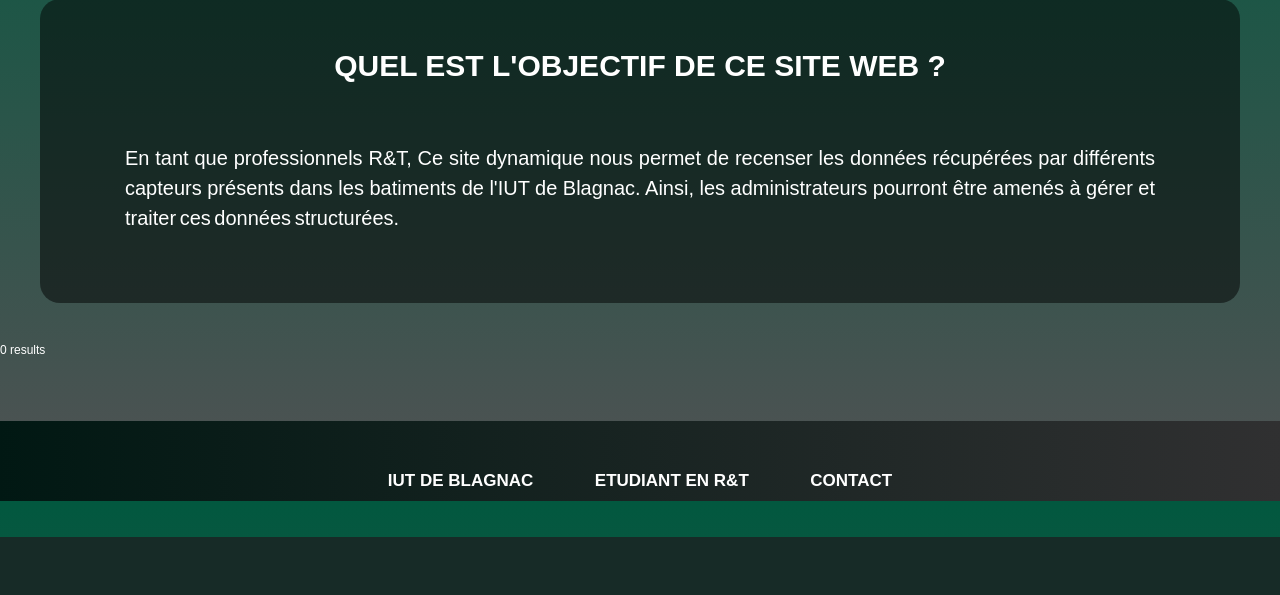
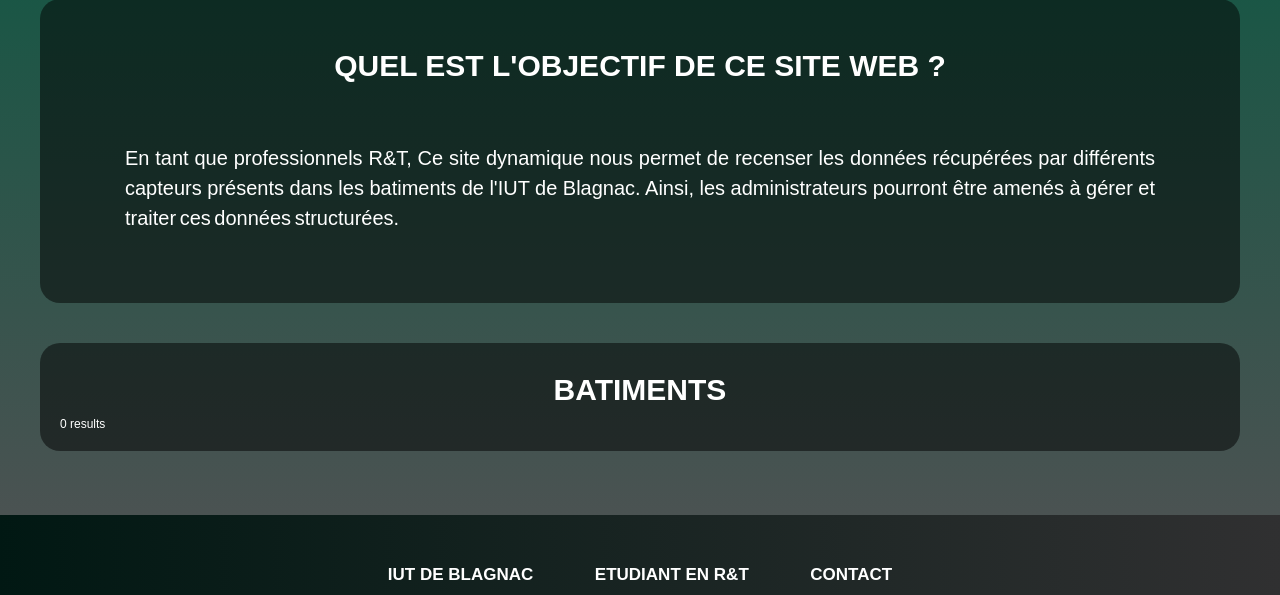
Before and after one commit to staringhan/SAE23, a PHP site: page / in a window 1280 px wide. Shown: the part 263-858 px from the top of the page. Before the commit the page ends 800 px from the top, so only its background shows below. Run offline with PHP 8.4, Linux system fonts and the light colour scheme; data that the repository does not hold is empty; some web fonts are replaced.

Commit message:
modif html

```diff
--- a/index.php
+++ b/index.php
@@ -41,8 +41,10 @@
     <p>En tant que professionnels R&T, Ce site dynamique nous permet de recenser les données récupérées par différents capteurs présents dans les batiments de l'IUT de Blagnac. Ainsi, les administrateurs pourront être amenés à gérer et traiter ces données structurées. </p>
 </section >
 
+<section>
+<h3> Batiments </h3>
+<?php
 
-<?php
 #basic html page with a table with 3 columns and n rows named "salle", "capteurs" and "valeurs"
 #connect to the database
 include 'connect.php';
@@ -61,6 +63,7 @@ if (mysqli_num_rows($result) > 0) {
 }
 ?>
 
+</section>
 </main>
 
 <footer>
```
